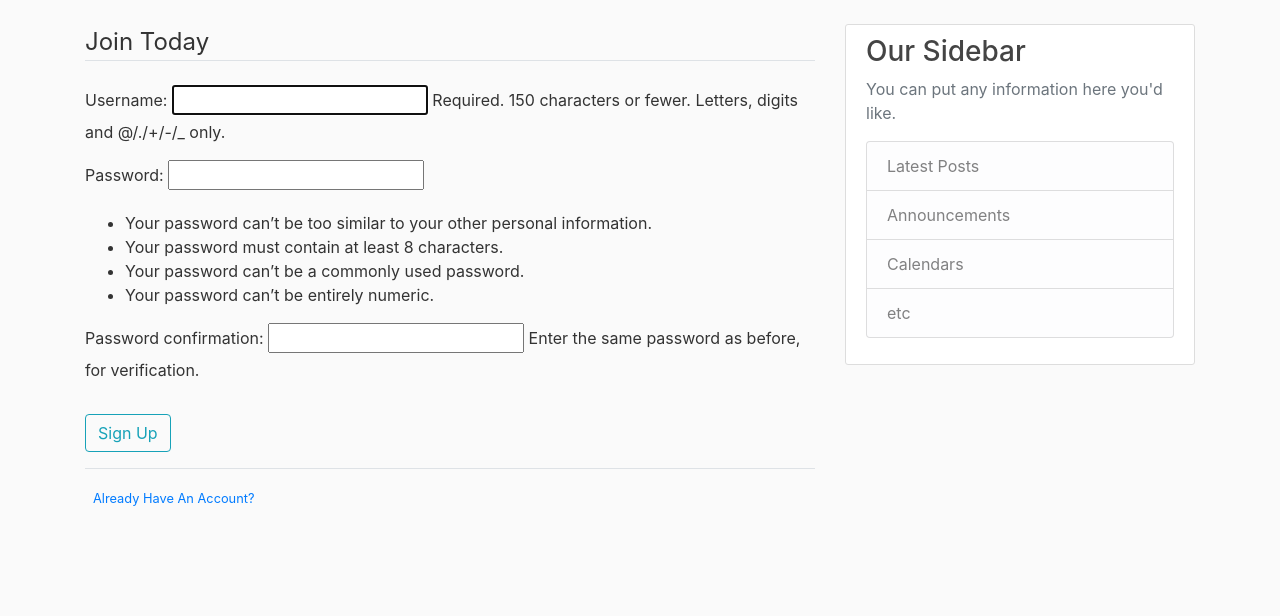
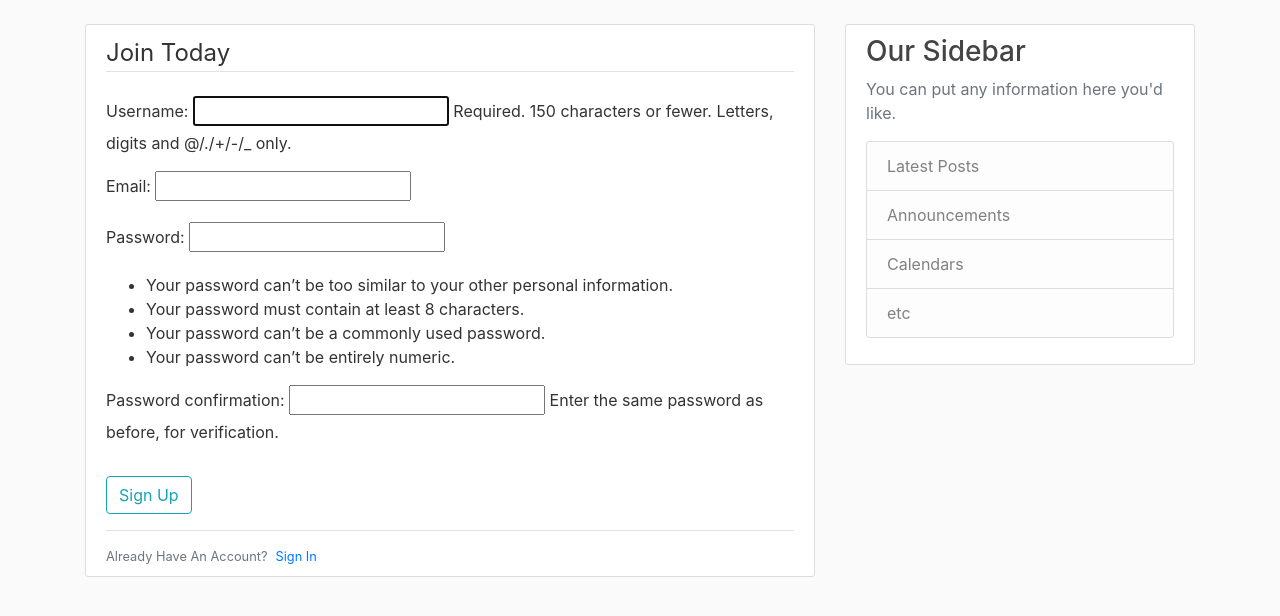
Before and after one commit to eba57/blog, a Django app: page /register/ in a window 1280 px wide. Shown: the part 56-672 px from the top of the page. Run offline with Django 4.2, Linux system fonts and the light colour scheme; some libraries are stand-ins or nearby versions.

Commit message:
usercreationform added

```diff
--- a/blog/templates/blog/base.html
+++ b/blog/templates/blog/base.html
@@ -1,5 +1,5 @@
 {% load static%}
-<!DOCTYPE html>
+
 <html>
     <head>
 
@@ -16,7 +16,7 @@
         {%else%}
           <title>Django Blog</title>
         {%endif%}
-    </head
+    </head>
 <body>
   <header class="site-header">
     <nav class="navbar navbar-expand-md navbar-dark bg-steel fixed-top">
@@ -48,9 +48,9 @@
             <div class="alert alert-{{ message.tags}}">
              {{message}}
             </div>
-        {%endfor%}
-      {%endif%}
-      {% block content %}{% endblock %}
+        {% endfor %}
+      {% endif %}
+      {%  block content %}{% endblock %}
     </div>
     <div class="col-md-4">
       <div class="content-section">
@@ -67,8 +67,6 @@
     </div>
   </div>
 </main>
-
-
         <!-- Optional JavaScript; choose one of the two! -->
 
     <!-- Option 1: Bootstrap Bundle with Popper -->
--- /dev/null
+++ b/users/forms.py
@@ -0,0 +1,11 @@
+from django import forms
+from django.contrib.auth.models import User
+from django.contrib.auth.forms import UserCreationForm
+
+
+class UserRegisterForm(UserCreationForm):
+    email = forms.EmailField()
+
+    class Meta:
+        model = User
+        fields = ['username', 'email', 'password1', 'password2']
--- a/users/templates/users/register.html
+++ b/users/templates/users/register.html
@@ -1,8 +1,8 @@
 
 {%extends "blog/base.html"%}
 {%block content%}
-   <div class="content-selection">
-       <form method="POST">
+   <div class="content-section">
+       <form action="{%url 'register'%}" method="POST">
            {% csrf_token %}
            <fieldset class="form-group">
                <legend class="border-bottom mb-4">Join Today</legend>
@@ -13,7 +13,7 @@
            </div>
        </form>
        <div class="border-top pt-3">
-           <small class="text-muted"><a class="ml-2" href="#">Already Have An Account?</a>
+           <small class="text-muted">Already Have An Account?<a class="ml-2" href="#">Sign In</a>
            </small>
        </div>
    </div>
--- a/users/views.py
+++ b/users/views.py
@@ -1,14 +1,18 @@
-from django.shortcuts import render,redirect
+from django.shortcuts import render, redirect
 from django.contrib.auth.forms import UserCreationForm
 from django.contrib import messages
+from .forms import UserRegisterForm
+
+
 def register(request):
-    if request.method=='POST':
-        form = UserCreationForm(request.POST)
+    if request.method == 'POST':
+        form = UserRegisterForm(request.POST)
         if form.is_valid():
-            username=form.cleaned_data.get('username ')
-            messages.success(request,f'Account created for {username}!')
+            form.save()
+            username = form.cleaned_data.get('username ')
+            messages.success(request,  f'Account created for {username} !')
             return redirect('blog-home')
     else:
-        form = UserCreationForm()
+        form = UserRegisterForm()
 
-    return render(request,'users/register.html', {'form':form})
+    return render(request, 'users/register.html', {'form': form})
```
Also changed, not shown: db.sqlite3.
